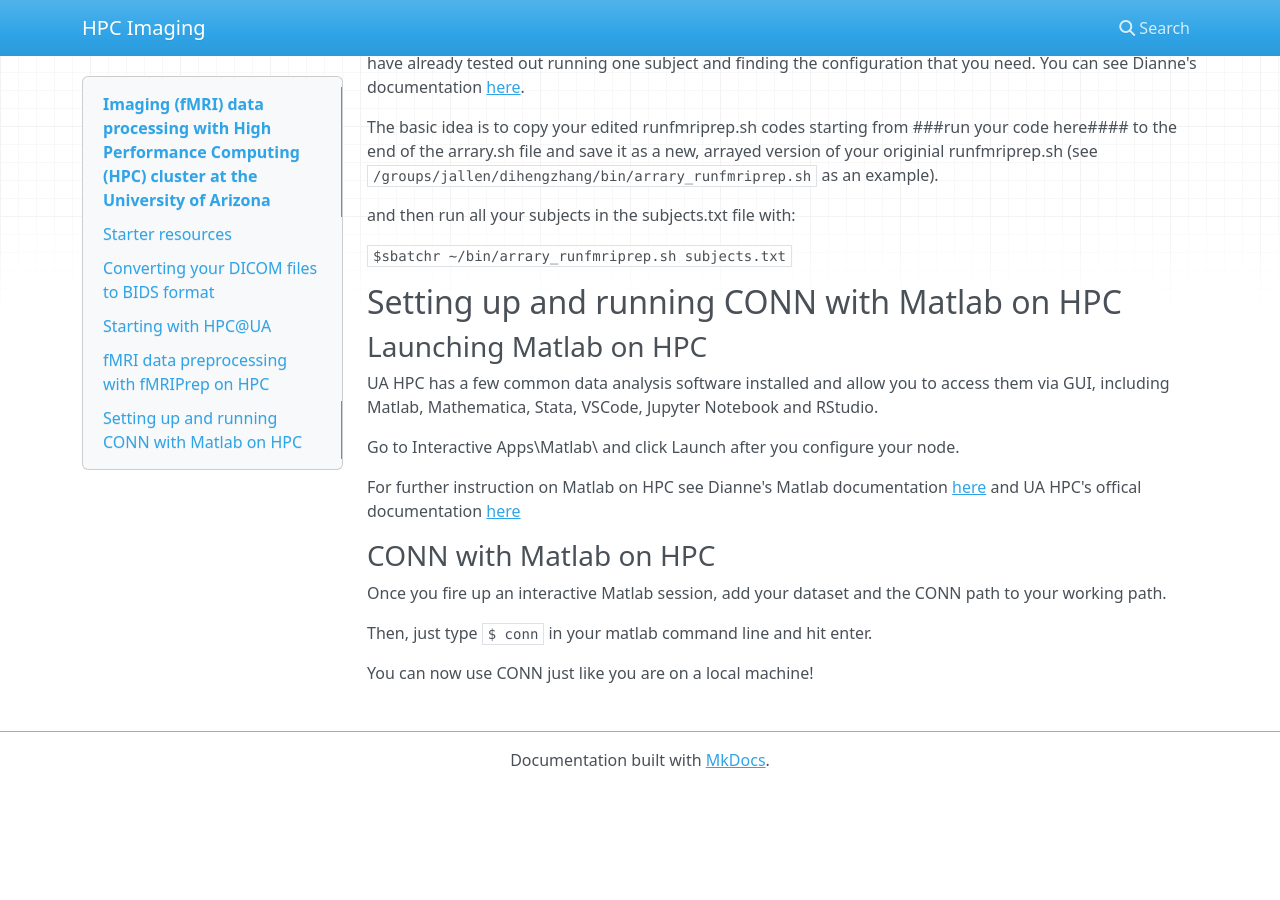
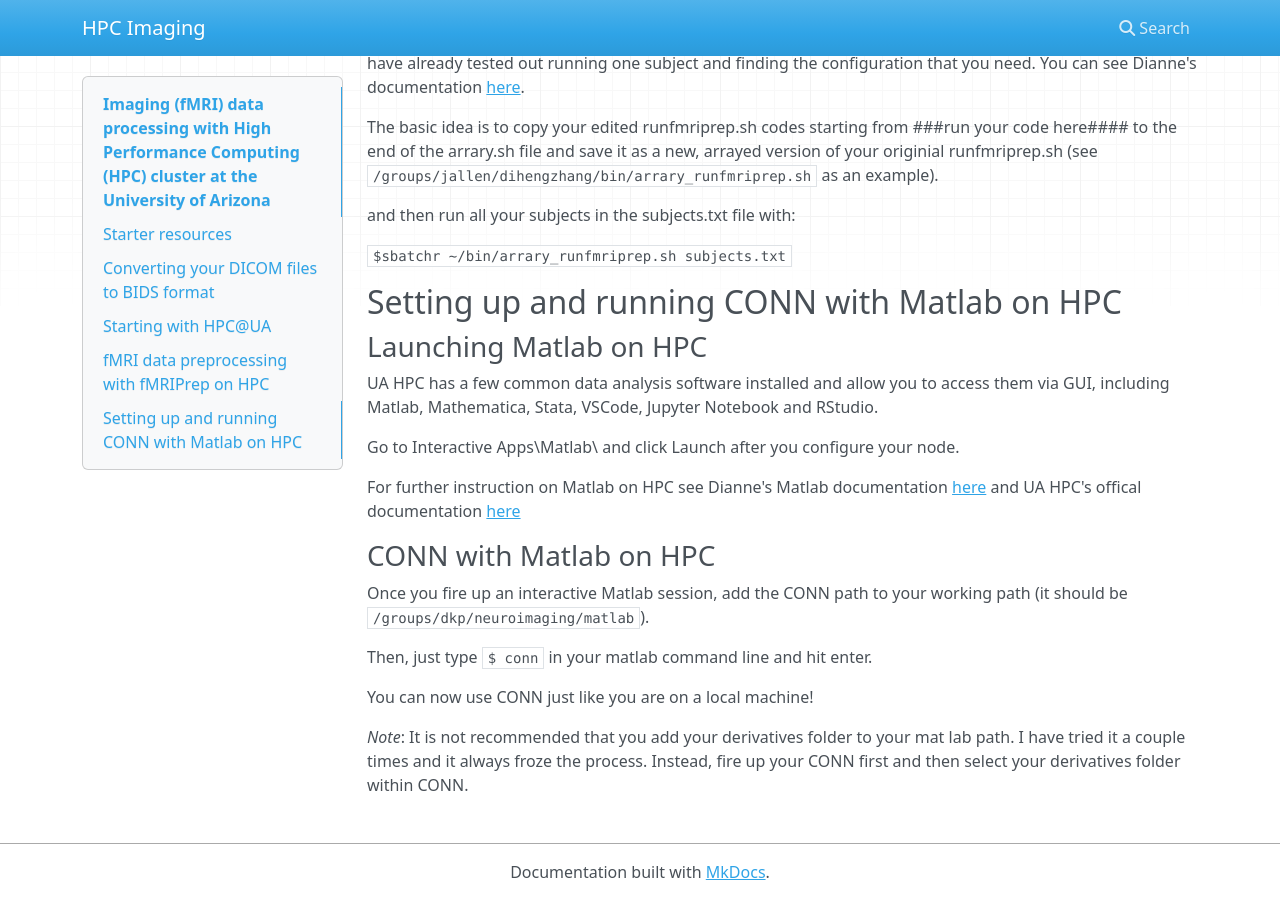
Before and after one commit to Diheng/HPC_imaging, an MkDocs documentation site: the page built from docs/index.md, in a window 1280 px wide and 900 px high, scrolled down 5382 px. Built offline with MkDocs 1.6.1, drawn with Linux system fonts in a browser that asks for light colours; nearby versions of some CDN libraries; before the commit the page ends 6170 px from its top, so only the background shows below that.

Commit message:
Added a section about CONN

```diff
--- a/docs/index.md
+++ b/docs/index.md
@@ -201,8 +201,10 @@ For further instruction on Matlab on HPC see Dianne's Matlab documentation [here
 
 ### CONN with Matlab on HPC
 
-Once you fire up an interactive Matlab session, add your dataset and the CONN path to your working path.
+Once you fire up an interactive Matlab session, add the CONN path to your working path (it should be `/groups/dkp/neuroimaging/matlab`).
 
 Then, just type `$ conn` in your matlab command line and hit enter.
 
 You can now use CONN just like you are on a local machine!
+
+*Note*: It is not recommended that you add your derivatives folder to your mat lab path. I have tried it a couple times and it always froze the process. Instead, fire up your CONN first and then select your derivatives folder within CONN.
```
